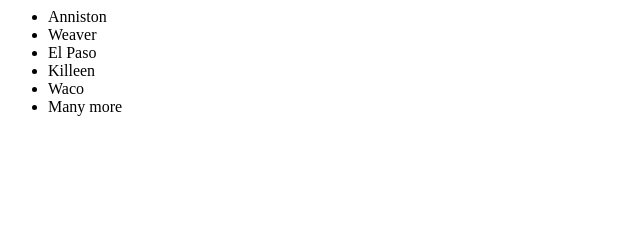
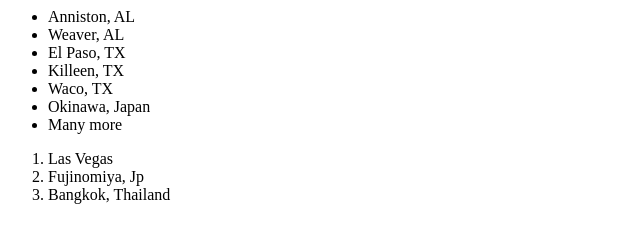
Before and after one commit to ClaytonKelley/static_website, a plain HTML site: page index.html in a window 1280 px wide. Shown: the whole page, without its empty margins (0-640 px from the left). Drawn offline with Linux system fonts and the light colour scheme.

Commit message:
Adding orderd cities to visit

```diff
--- a/index.html
+++ b/index.html
@@ -1,8 +1,21 @@
-<ul>
-    <li>Anniston</li>
-    <li>Weaver</li>
-    <li>El Paso</li>
-    <li>Killeen</li>
-    <li>Waco</li>
-    <li>Many more</li>
-</ul>
+<Html>
+    <Head></Head>
+    <title></title>
+    <body>
+        <ul>
+            <li>Anniston, AL</li>
+            <li>Weaver, AL</li>
+            <li>El Paso, TX</li>
+            <li>Killeen, TX</li>
+            <li>Waco, TX</li>
+            <li>Okinawa, Japan</li>
+            <li>Many more</li>
+        </ul>
+
+        <ol>
+            <li>Las Vegas</li> <!--Rodeo -->
+            <li>Fujinomiya, Jp</li> <!--mount Fuji -->
+            <li>Bangkok, Thailand</li> <!--Exploring from japan-->
+        </ol>
+    </body>
+</Html>
```
